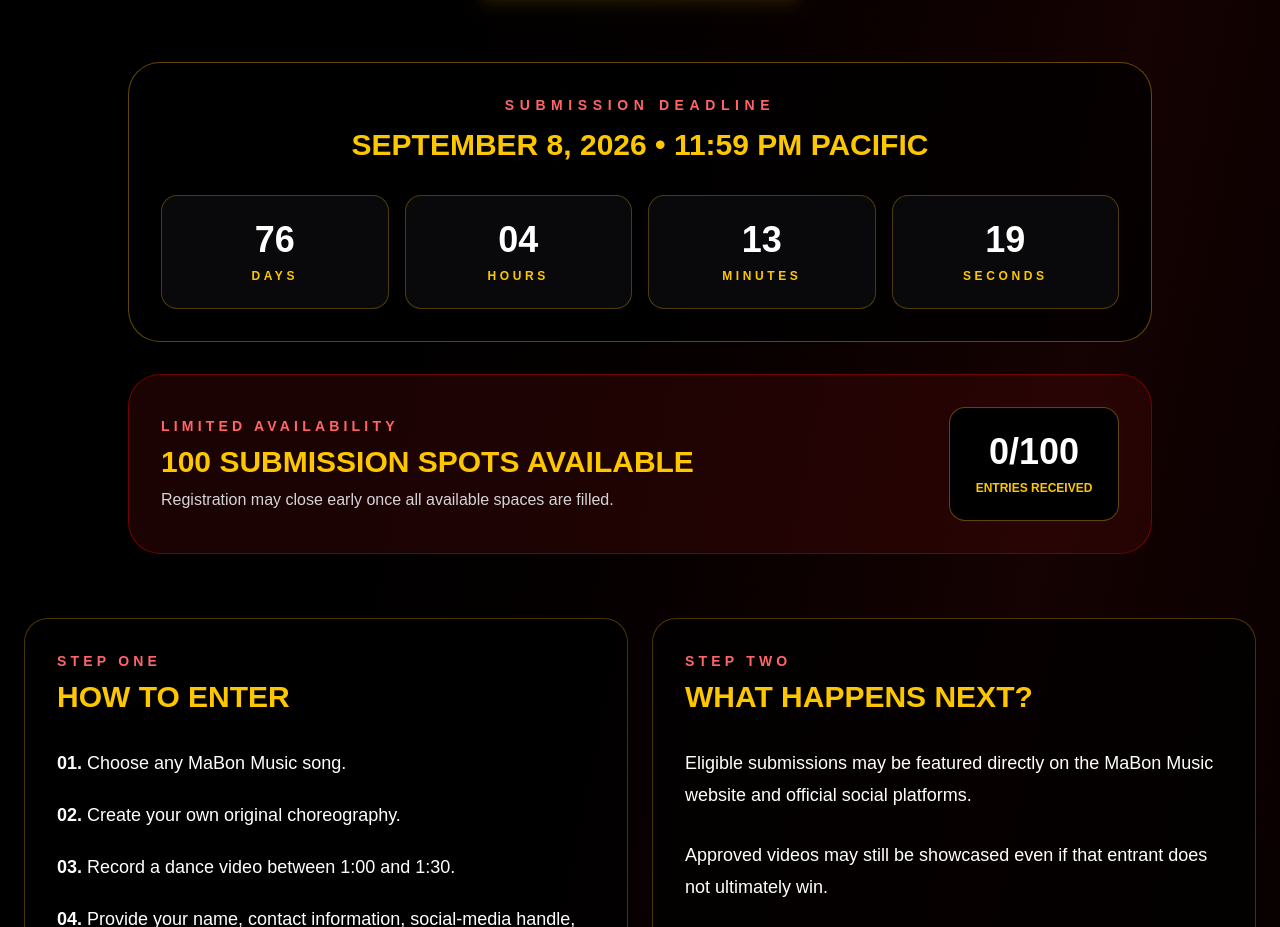
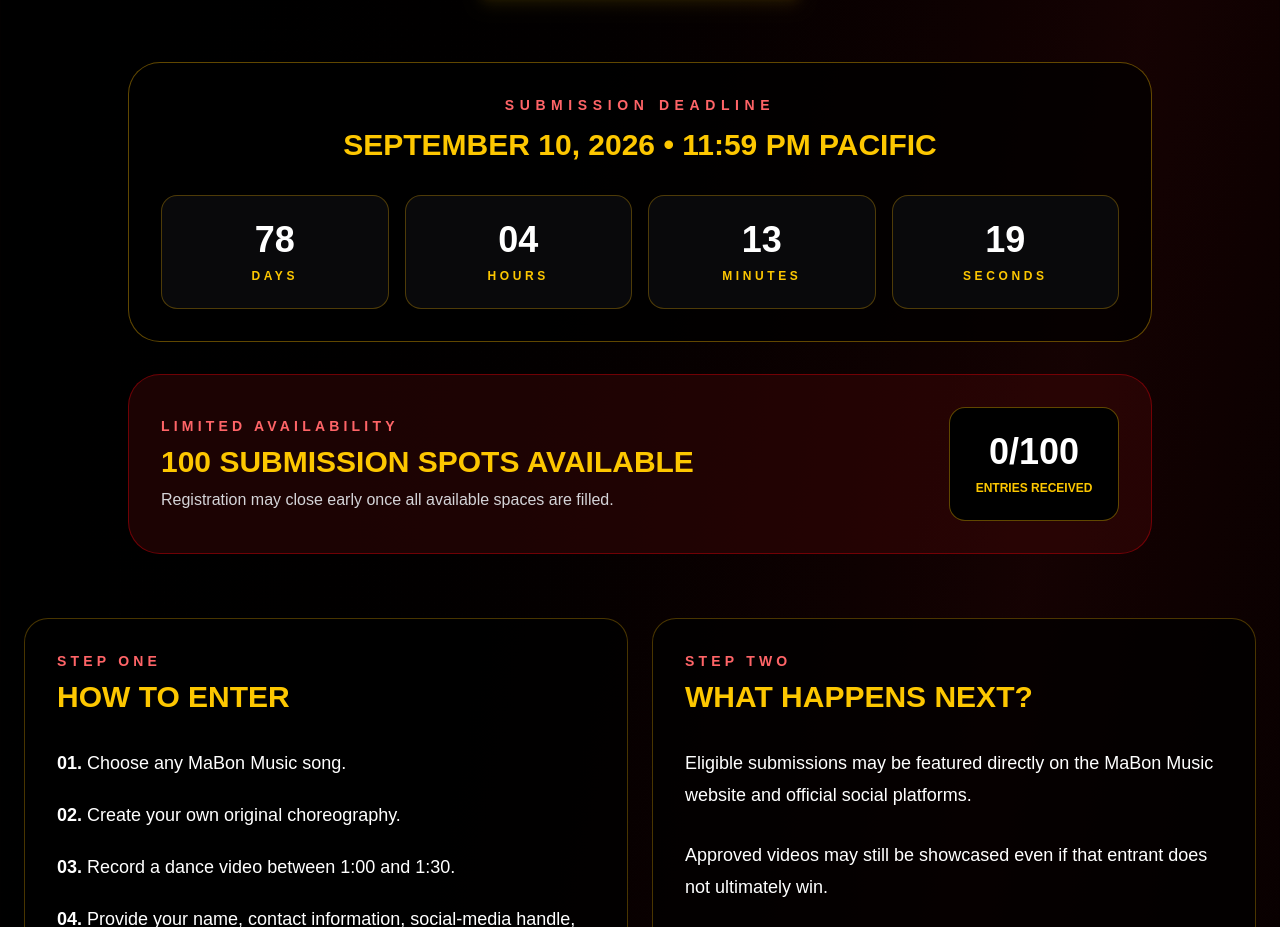
Before and after one commit to mabonmusicai-beep/mabon-music-website, a Next.js app: page / in a window 1280 px wide. Shown: the part 3508-4435 px from the top of the page. Built offline with nearby package versions, Linux system fonts and the light colour scheme; no server answers; the database is empty.

Commit message:
Start 30 day dance challenge countdown

```diff
--- a/app/components/DanceChallenge.tsx
+++ b/app/components/DanceChallenge.tsx
@@ -5,7 +5,7 @@
 import { fetchFile, toBlobURL } from "@ffmpeg/util";
 import { supabase } from "@/lib/supabaseClient";
 
-const DEADLINE = new Date("2026-09-08T23:59:59-07:00");
+const DEADLINE = new Date("2026-09-10T23:59:59-07:00");
 const SUBMISSION_LIMIT = 100;
 const MAX_VIDEO_SIZE = 50 * 1024 * 1024;
 
@@ -616,7 +616,7 @@
             </p>
 
             <h3 className="mt-3 text-2xl font-black uppercase text-yellow-400 md:text-3xl">
-              September 8, 2026 • 11:59 PM Pacific
+              September 10, 2026 • 11:59 PM Pacific
             </h3>
           </div>
 
```
